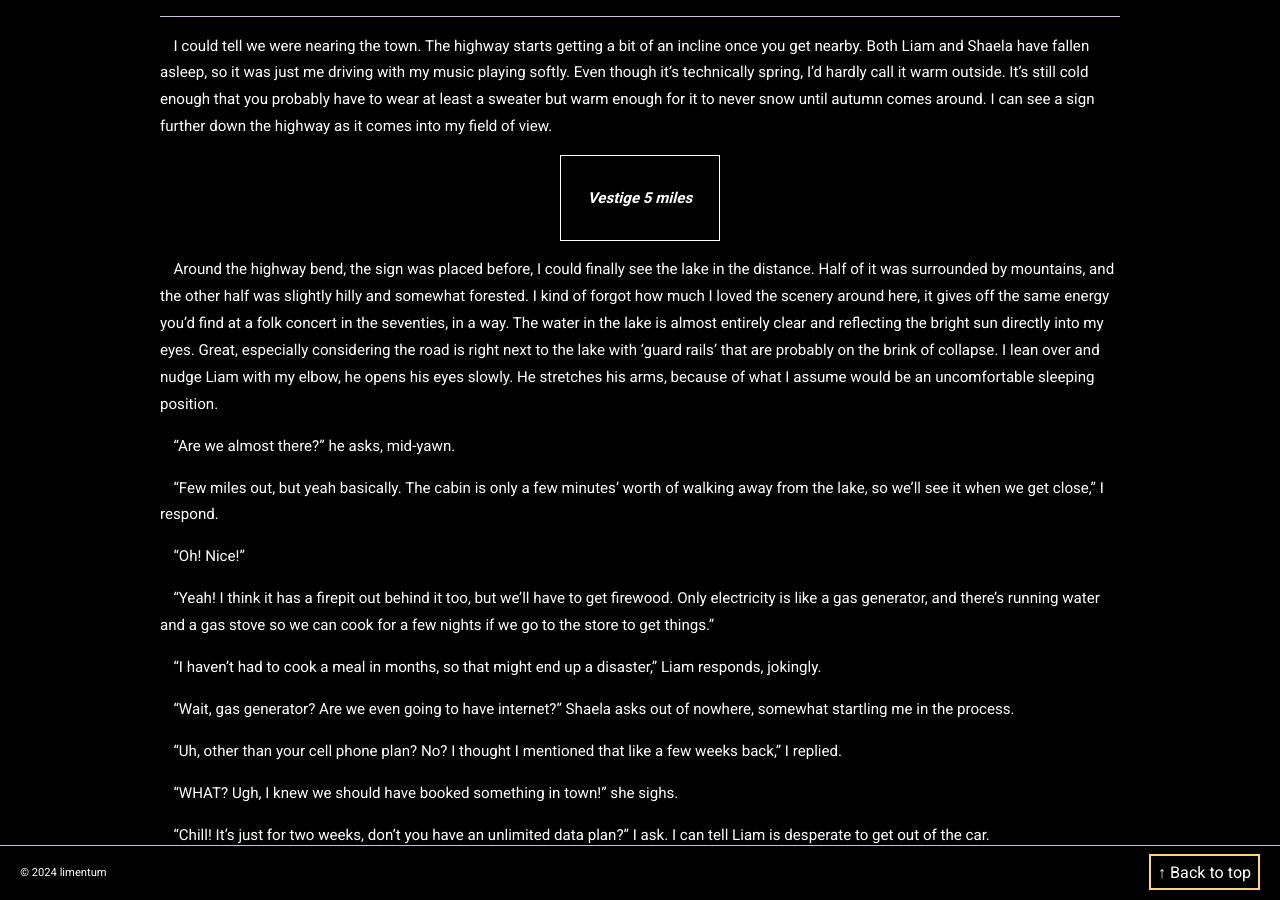
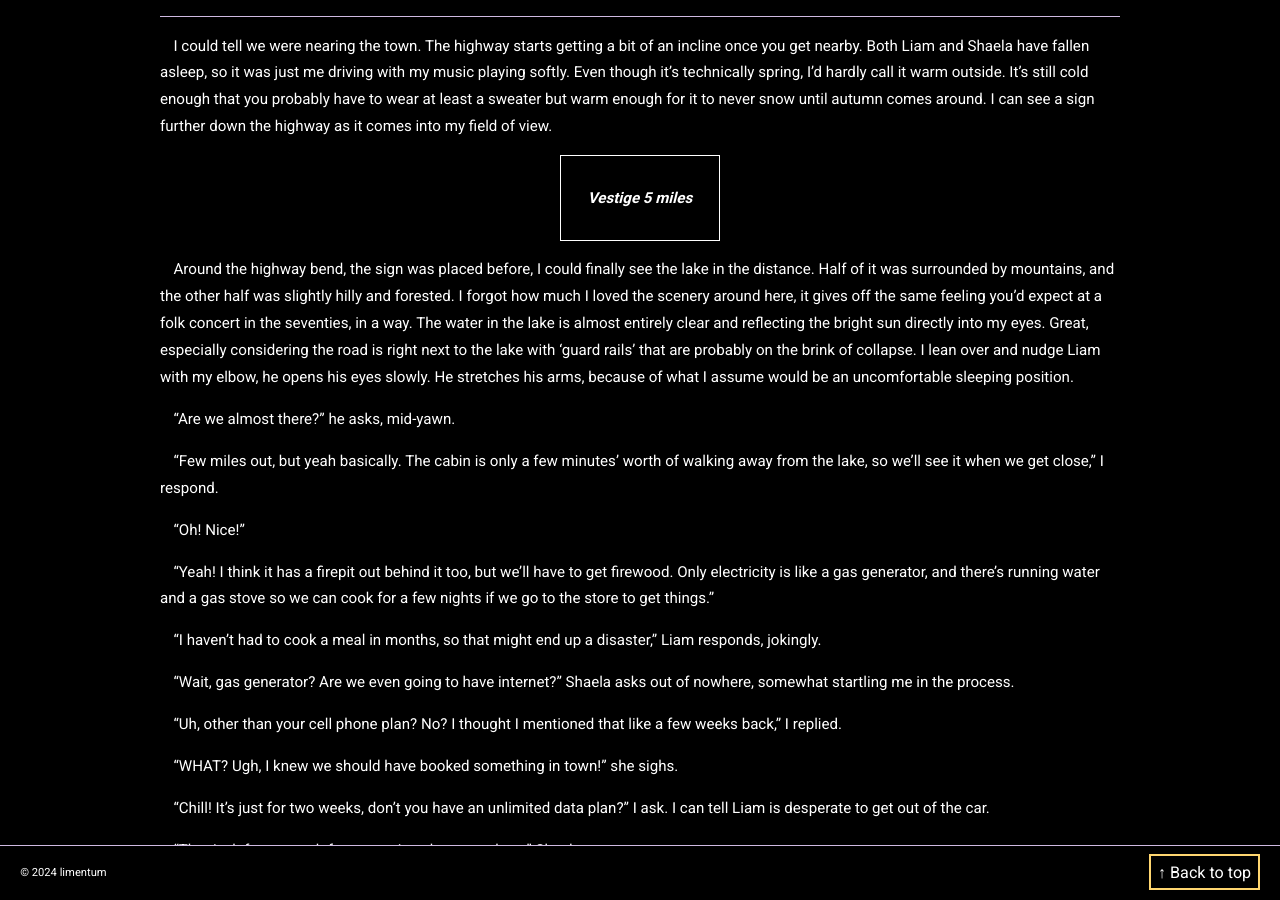
Before and after one commit to limentum/limentum.github.io, a Jekyll site: the page built from _vestige/a-reflection-of-a-reflection.md, in a window 1280 px wide and 900 px high, scrolled down 3797 px. Built offline with Jekyll 4.4.1, drawn with Linux system fonts in a browser that asks for light colours; some of the changed lines change nothing that is shown; some of the changed text lies outside the part shown.

Commit message:
refactor: Improve consistency and clarity of descriptive text in a-reflection-of-a-reflection.md

```diff
--- a/_vestige/a-reflection-of-a-reflection.md
+++ b/_vestige/a-reflection-of-a-reflection.md
@@ -3,7 +3,7 @@
 title: A Reflection of a Reflection
 chapter: 1
 date: 2017-03-11
-last_updated: 2024-04-13
+last_updated: 2024-05-03
 ---
 <small id="useless" aria-hidden="true">It's been a while since I've written anything. I've been busy with work, and I've been busy with life. I've been busy with everything but writing. I've been busy with everything but myself. I've been busy with everything but my own thoughts. I've been busy with everything but my own feelings. I've been busy with everything but my own life. I've been busy with everything but my own reflection.</small>
 <figure markdown="1" aria-label="Seven Swans by Sufjan Stevens">
@@ -123,7 +123,7 @@
 <div class="center">
 <p><b><i>Vestige   5 miles</i></b></p>
 </div>
-Around the highway bend, the sign was placed before, I could finally see the lake in the distance. Half of it was surrounded by mountains, and the other half was slightly hilly and somewhat forested. I kind of forgot how much I loved the scenery around here, it gives off the same energy you'd find at a folk concert in the seventies, in a way. The water in the lake is almost entirely clear and reflecting the bright sun directly into my eyes. Great, especially considering the road is right next to the lake with 'guard rails' that are probably on the brink of collapse. I lean over and nudge Liam with my elbow, he opens his eyes slowly. He stretches his arms, because of what I assume would be an uncomfortable sleeping position.
+Around the highway bend, the sign was placed before, I could finally see the lake in the distance. Half of it was surrounded by mountains, and the other half was slightly hilly and forested. I forgot how much I loved the scenery around here, it gives off the same feeling you'd expect at a folk concert in the seventies, in a way. The water in the lake is almost entirely clear and reflecting the bright sun directly into my eyes. Great, especially considering the road is right next to the lake with 'guard rails' that are probably on the brink of collapse. I lean over and nudge Liam with my elbow, he opens his eyes slowly. He stretches his arms, because of what I assume would be an uncomfortable sleeping position.
 
 "Are we almost there?" he asks, mid-yawn.
 
@@ -513,7 +513,7 @@
 
 "Sure thing!" he sits down on one of the benches and pulls out his phone.
 
-I start walking back to the cabin. The grass is still somewhat frozen, crunching underneath my shoes. There's still a bit of ice spotted around from the winter. It's dark out, but still easy enough to see my way to the door. As I walk up the steps, the wooden planks underneath me creak from the pressure. I take my shoes off outside, so I don't track snow and dirt in the cabin, and step inside.
+I start walking back to the cabin. The grass is somewhat frozen, crunching underneath my shoes. There's still a bit of ice spotted about from the winter. It's dark out, but easy enough to see my way to the door. As I walk up the steps, the wooden planks underneath me creak from the pressure. I take my shoes off outside, so I don't track snow and dirt in the cabin, and step inside.
 
 Elliot is putting on his coat and boots, Shae is in her room, and I assume that Liam is still in the bedroom.
 
```
